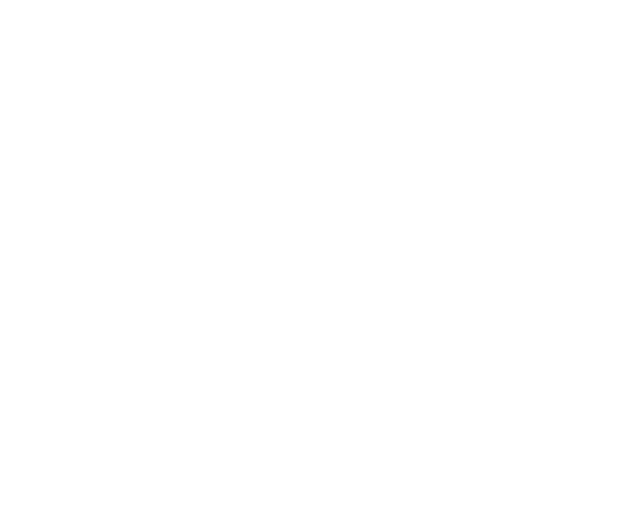
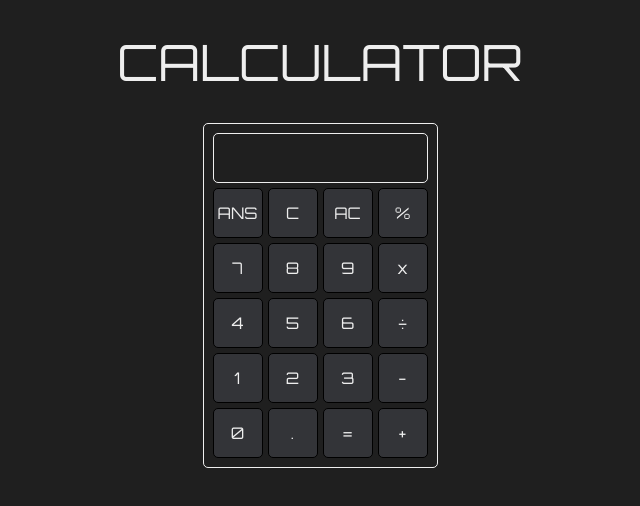
Before and after one commit to Juancar18fp/calculator, a plain HTML site: page index.html in a window 1280 px wide. Shown: the whole page, without its empty margins (320-960 px from the left). Drawn offline with Linux system fonts and the light colour scheme.

Commit message:
Add calculator layout and styling to index.html and style.css

```diff
--- a/index.html
+++ b/index.html
@@ -4,8 +4,34 @@
     <meta charset="UTF-8">
     <meta name="viewport" content="width=device-width, initial-scale=1.0">
     <title>Document</title>
+    <link rel="stylesheet" href="style.css">
 </head>
 <body>
-
+    <div class="title">CALCULATOR</div>
+    <div class="calculator">
+        <div class="display"></div>
+        <div class="buttons">
+            <button>ANS</button>
+            <button>C</button>
+            <button>AC</button>
+            <button>%</button>
+            <button>7</button>
+            <button>8</button>
+            <button>9</button>
+            <button>x</button>
+            <button>4</button>
+            <button>5</button>
+            <button>6</button>
+            <button>÷</button>
+            <button>1</button>
+            <button>2</button>
+            <button>3</button>
+            <button>-</button>
+            <button>0</button>
+            <button>.</button>
+            <button>=</button>
+            <button>+</button>
+        </div>
+    </div>
 </body>
 </html>
--- a/style.css
+++ b/style.css
@@ -0,0 +1,66 @@
+@import url("https://fonts.googleapis.com/css2?family=Orbitron:wght@400..900&display=swap");
+
+*,
+*::after,
+*::before {
+	padding: 0;
+	margin: 0;
+	box-sizing: border-box;
+	font-family: "Orbitron", serif;
+	color: #eee;
+}
+
+body {
+	display: flex;
+	flex-direction: column;
+	justify-content: center;
+	align-items: center;
+	background-color: #1f1f1f;
+}
+
+.title {
+	font-size: 50px;
+	padding: 30px;
+}
+
+.calculator {
+	display: flex;
+	justify-content: center;
+	align-items: center;
+	flex-direction: column;
+	gap: 5px;
+	width: 235px;
+	height: 345px;
+	border: 1px solid #eee;
+	border-radius: 5px;
+}
+
+.display {
+	width: 215px;
+	height: 50px;
+	border: 1px solid #eee;
+	background-color: #1f1f1f;
+	border-radius: 5px;
+	font-size: 16px;
+}
+
+.buttons {
+	display: flex;
+	gap: 5px;
+	flex-wrap: wrap;
+	width: 215px;
+}
+
+button {
+	cursor: pointer;
+	border: none;
+	display: flex;
+	justify-content: center;
+	align-items: center;
+	border: 1px solid black;
+	width: 50px;
+	height: 50px;
+	background-color: #333438;
+	border-radius: 5px;
+	font-size: 16px;
+}
```
